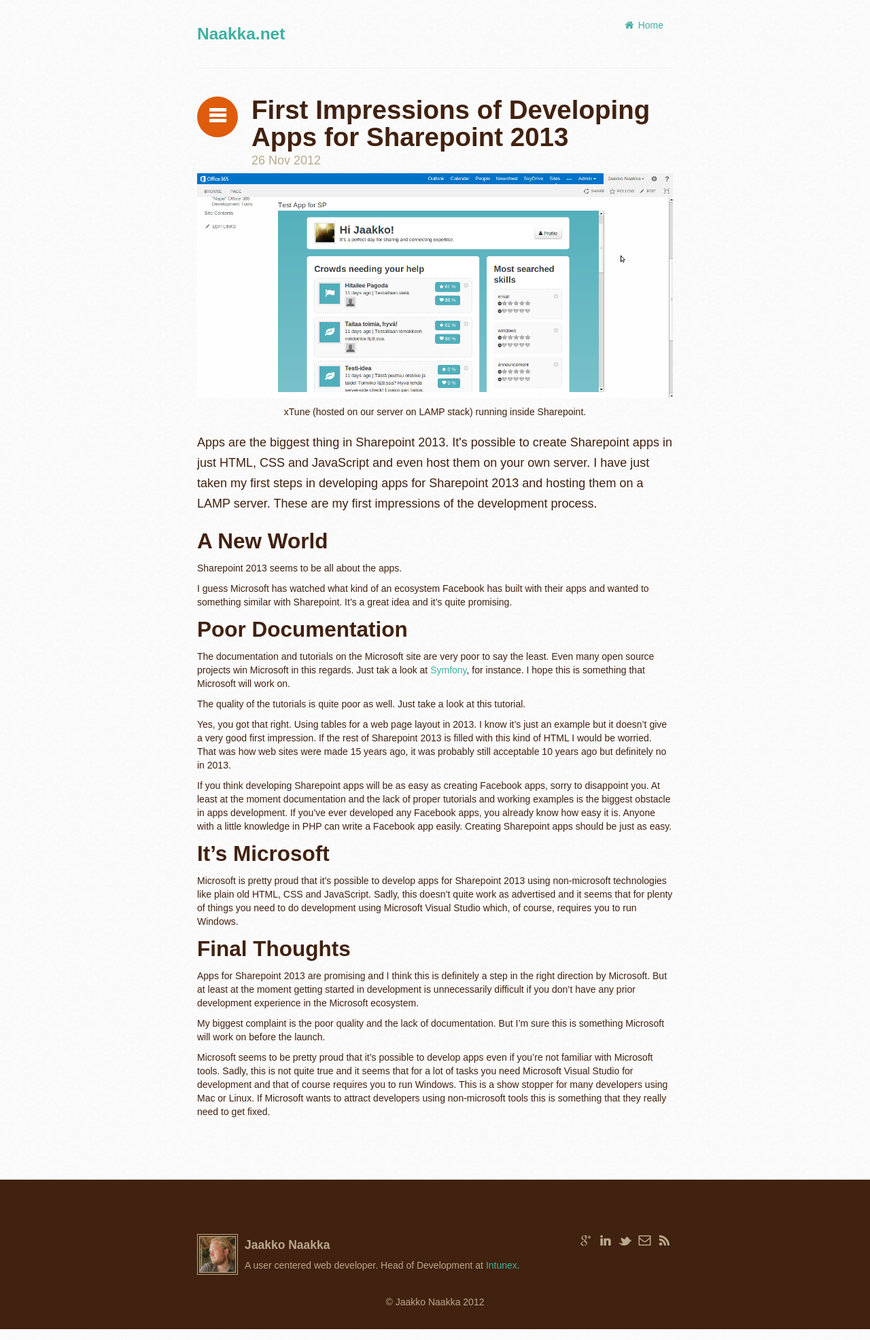
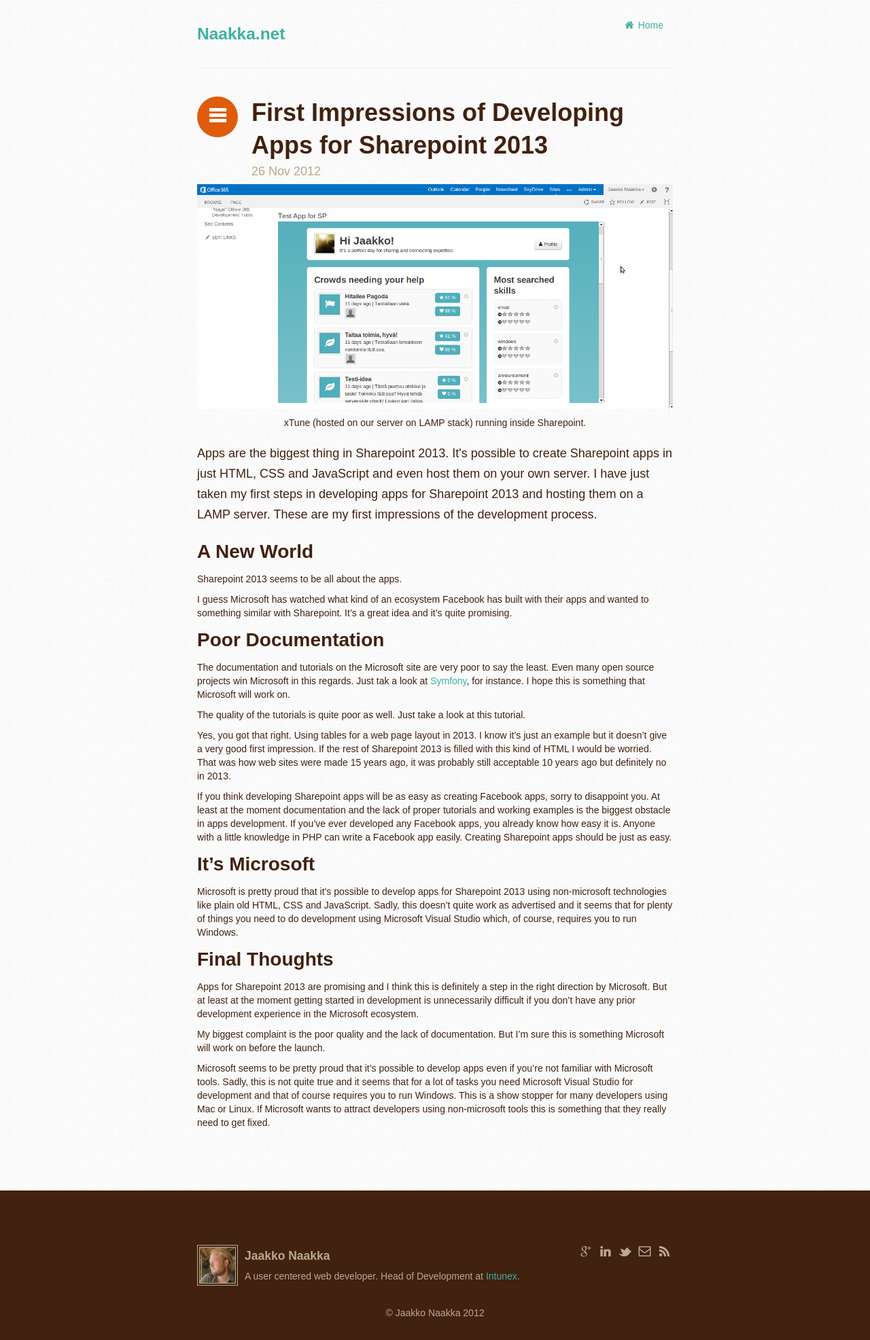
Before and after one commit to naakka/naakka.github.com, a Jekyll site: the page built from _posts/2012-11-26-sharepoint-2013-apps-first-impressions.md, in a window 1280 px wide. Shown: the whole page at 68% size. Built offline with Jekyll 4.4.1, drawn with Linux system fonts in a browser that asks for light colours; nearby versions of some CDN libraries.

Commit message:
Modified some font sizes in headings.

```diff
--- a/css/main.css
+++ b/css/main.css
@@ -79,6 +79,15 @@
 	display: block;
 }
 
+h1 {
+	font-size: 36px;
+	line-height: 48px;
+}
+
+h2 {
+	font-size: 28px;
+}
+
 h1 small {
 	margin-top: 5px;
 	font-size: 18px;
@@ -154,7 +163,8 @@
 .post-listing .post .cover img {
 }
 
-.post .cover.image p.caption {
+p.caption {
+  text-align: center;
 	margin: 10px 0 0px 0;
 }
 
```
